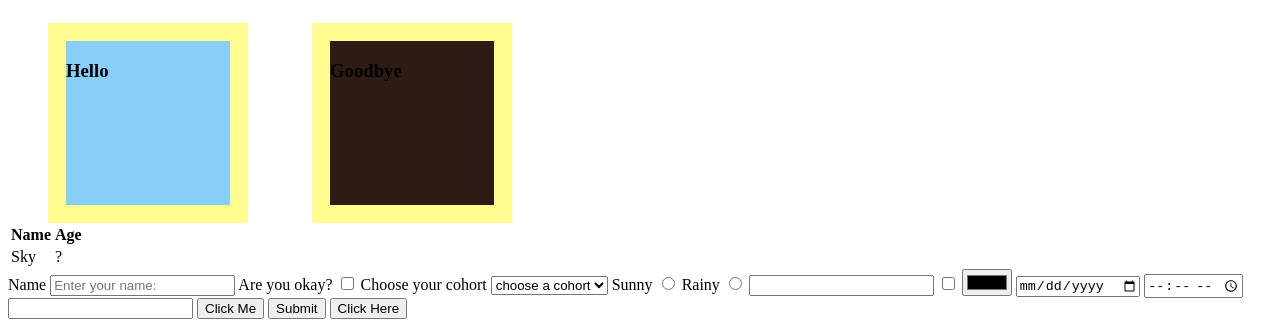
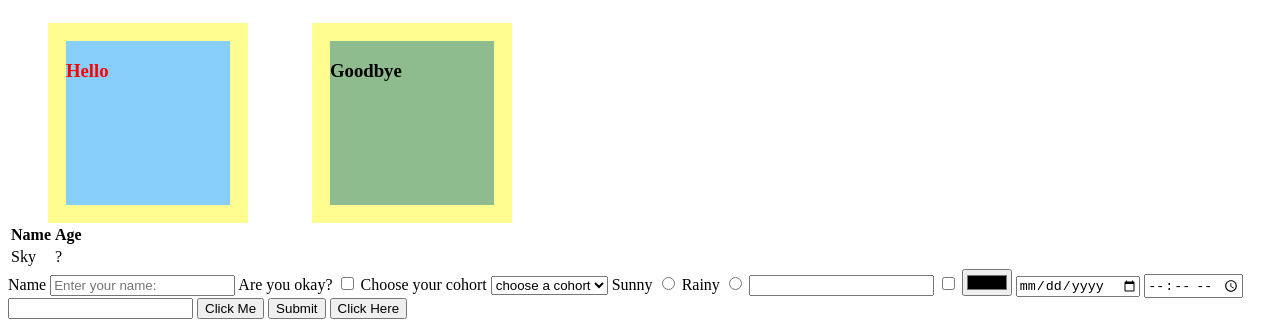
Before and after one commit to abasile1-tech/code_clan_html_css_practice, a plain HTML site: page html_and_css/index.html in a window 1280 px wide. Shown: the part 504-831 px from the top of the page. Drawn offline with Linux system fonts and the light colour scheme.

Commit message:
some naming convention practice

```diff
--- a/html_and_css/index.html
+++ b/html_and_css/index.html
@@ -17,7 +17,7 @@
 		<li>Item 3</li>
 	</ol>
 	<div class ="greeting greeting--hello">
-		<h3>Hello</h3>
+		<h3 class="greeting__title">Hello</h3>
 	</div>
 	<div class = "greeting greeting--goodbye">
 		<h3>Goodbye</h3>
--- a/html_and_css/style.css
+++ b/html_and_css/style.css
@@ -12,6 +12,10 @@
 	box-sizing: border-box;
 }
 
-.greetin.greeting--goodbye {
+.greeting.greeting--goodbye {
 	background-color: darkseagreen;
 }
+
+.greeting__title {
+	color: red;
+}
```
